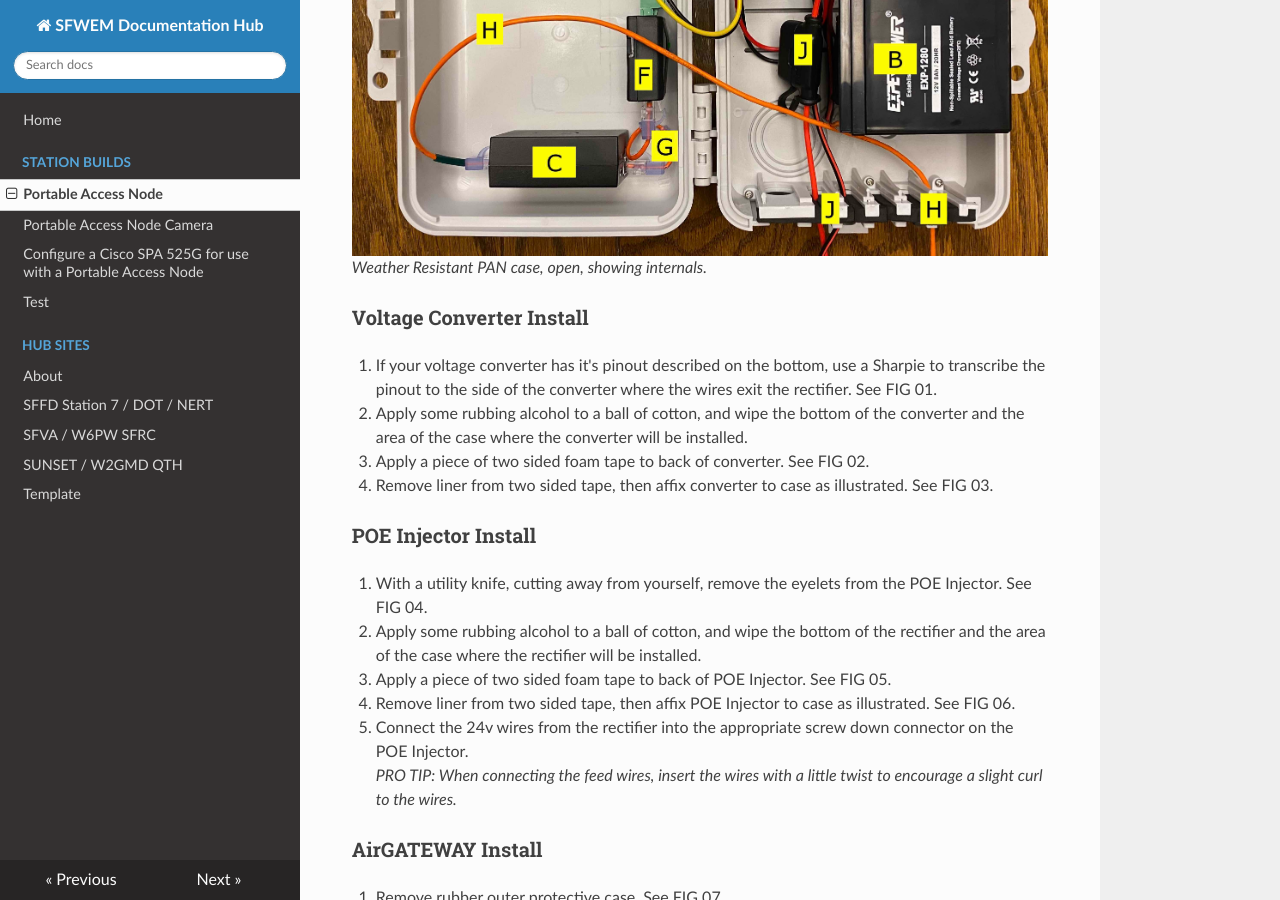
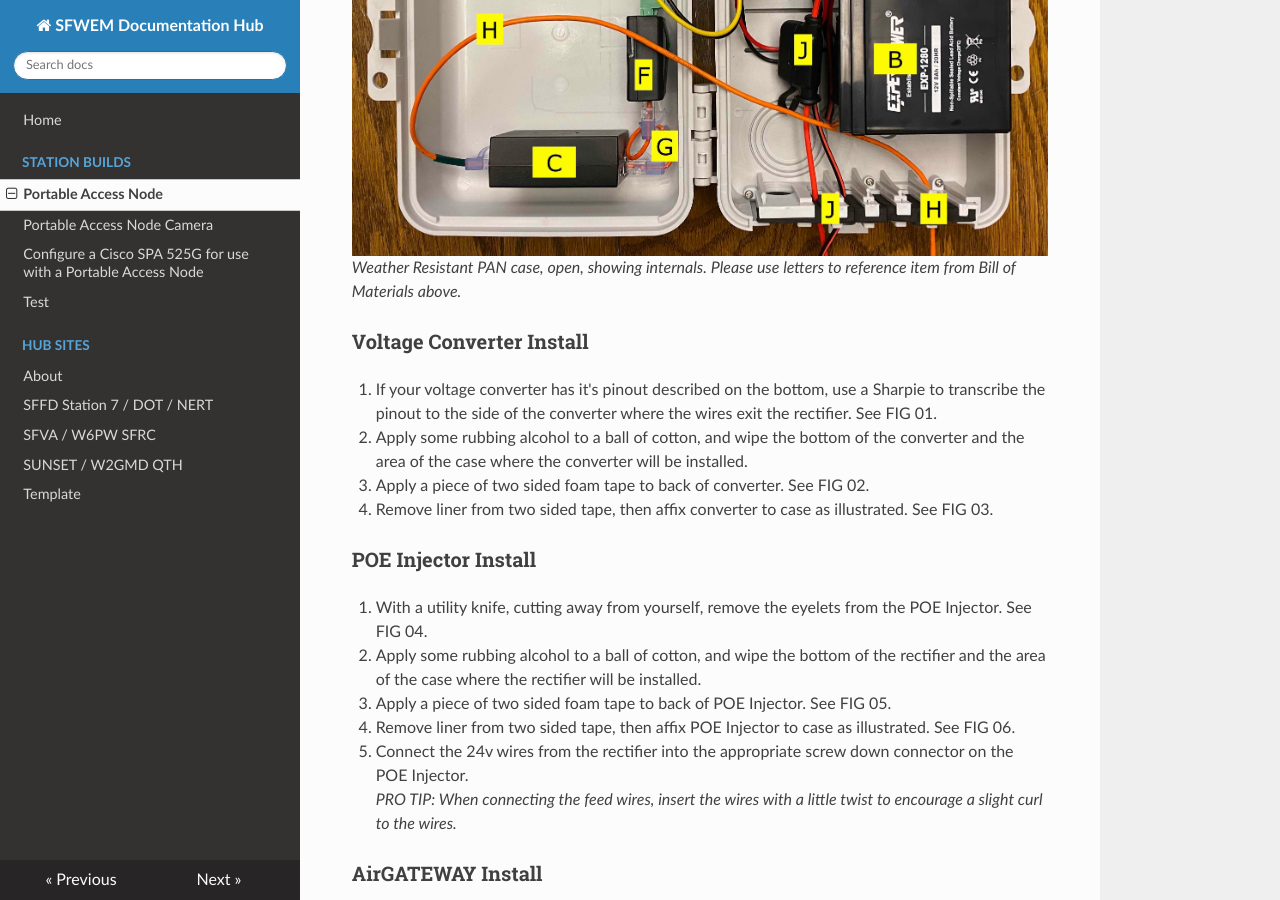
Before and after one commit to sfwem/SFWEM-Docs, an MkDocs documentation site: the page built from docs/Station_Builds/PAN_1.0.md, in a window 1280 px wide and 900 px high, scrolled down 1671 px. Built offline with MkDocs 1.6.1, drawn with Linux system fonts in a browser that asks for light colours; nearby versions of some CDN libraries.

Commit message:
Note added to footer picture.

```diff
--- a/docs/Station_Builds/PAN_1.0.md
+++ b/docs/Station_Builds/PAN_1.0.md
@@ -49,7 +49,7 @@ Rubbing Alcohol<BR>
 # Assembly
 
 ![screenshot](PAN_01_B.jpg)<BR>
-*Weather Resistant PAN case, open, showing internals.*
+*Weather Resistant PAN case, open, showing internals. Please use letters to reference item from Bill of Materials above.*
 
 ### Voltage Converter Install
 
```
